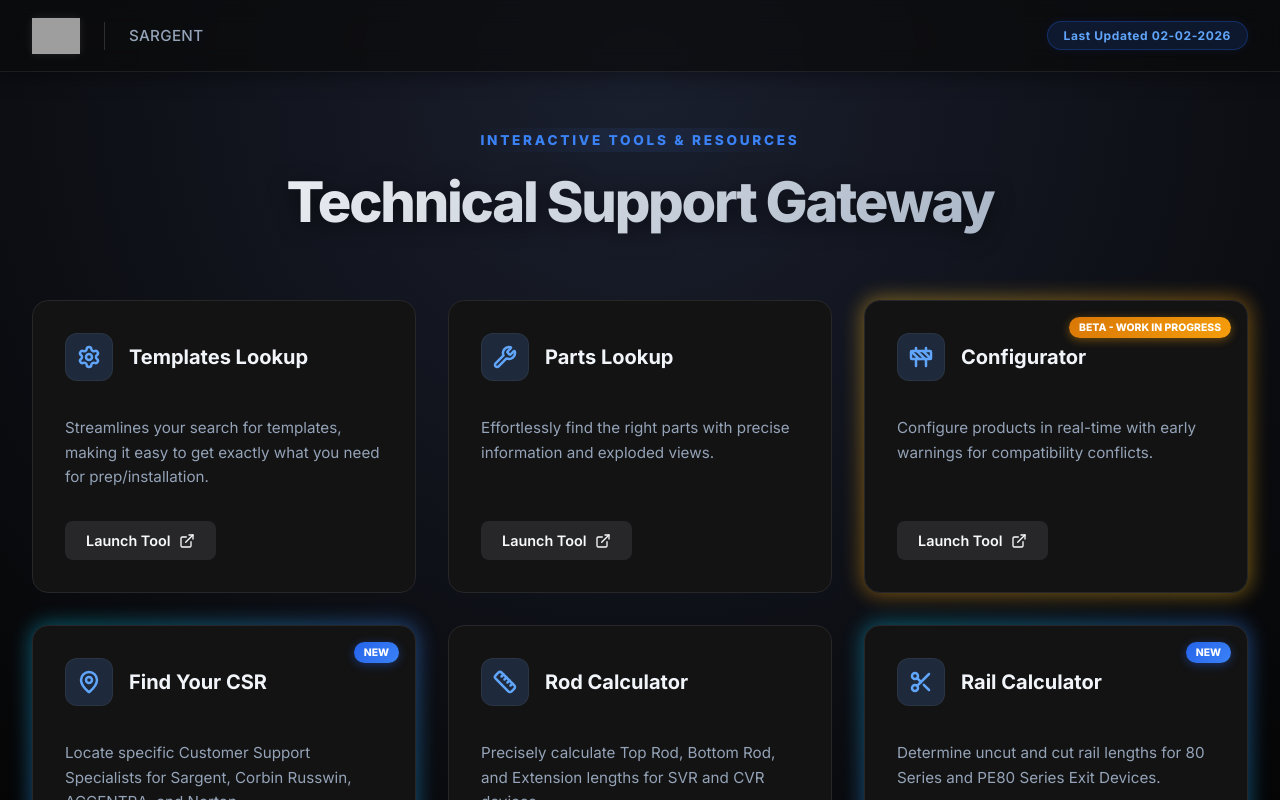
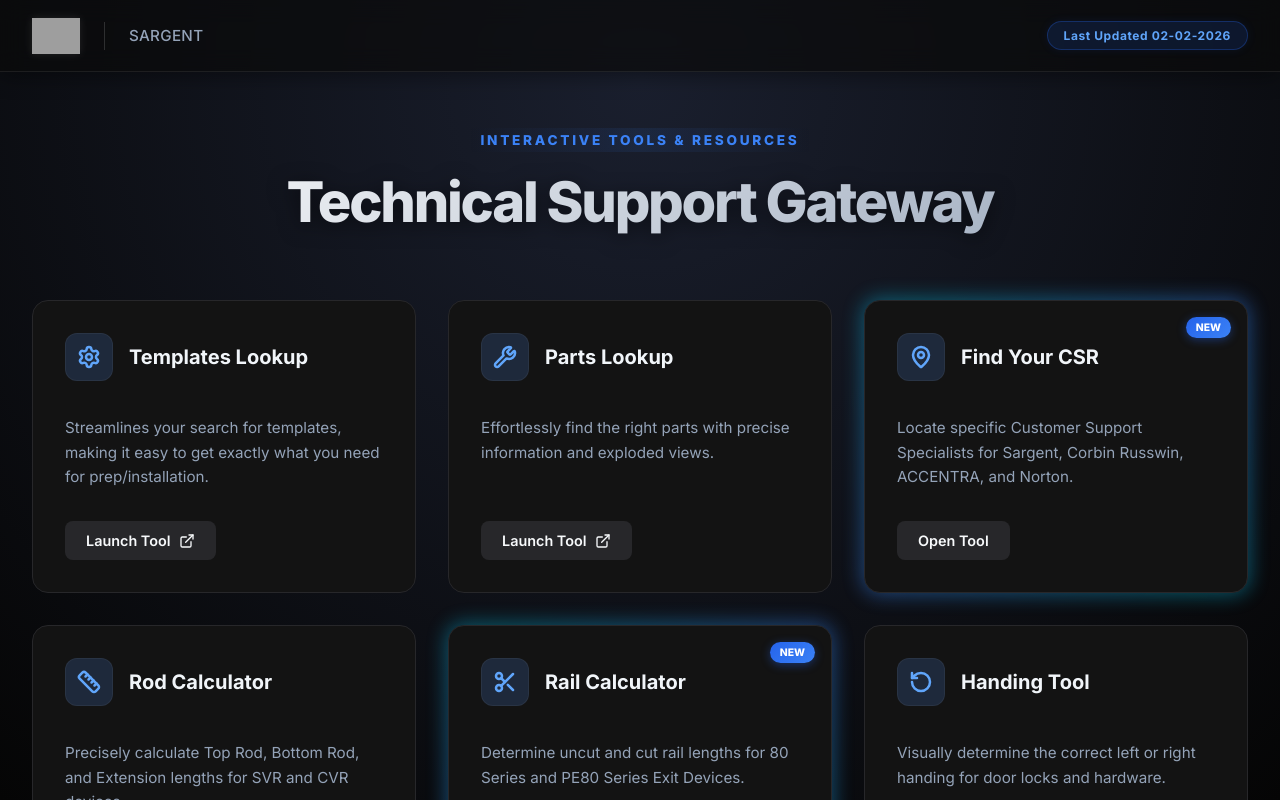
Before and after one commit to YanNazzim/Sargent-Tech-Support-Hub, a React (Create React App) app: page / in a window 1280 px wide. Built offline with nearby package versions, Linux system fonts and the light colour scheme; grey boxes are pictures that could not be loaded.

Commit message:
configurator is hidden

```diff
--- a/src/App.js
+++ b/src/App.js
@@ -77,7 +77,6 @@
   const products = [
     { id: 1, title: 'Templates Lookup', description: "Streamlines your search for templates, making it easy to get exactly what you need for prep/installation.", url: 'https://sargent-templates.netlify.app/' },
     { id: 2, title: 'Parts Lookup', description: "Effortlessly find the right parts with precise information and exploded views.", url: 'https://sargent-parts.netlify.app/' },
-    { id: 10, title: 'Configurator', description: "Configure products in real-time with early warnings for compatibility conflicts.", url: 'https://sargent-config.netlify.app/', isBeta: true },
     { id: 9, title: 'Find Your CSR', description: "Locate specific Customer Support Specialists for Sargent, Corbin Russwin, ACCENTRA, and Norton.", onClick: () => setIsCsrSearchOpen(true), isNew: true },
     { id: 3, title: 'Rod Calculator', description: "Precisely calculate Top Rod, Bottom Rod, and Extension lengths for SVR and CVR devices.", onClick: () => setIsRodCalculatorOpen(true) },
     { id: 5, title: 'Rail Calculator', description: "Determine uncut and cut rail lengths for 80 Series and PE80 Series Exit Devices.", onClick: () => setIsRailCalculatorOpen(true), isNew: true },
```
